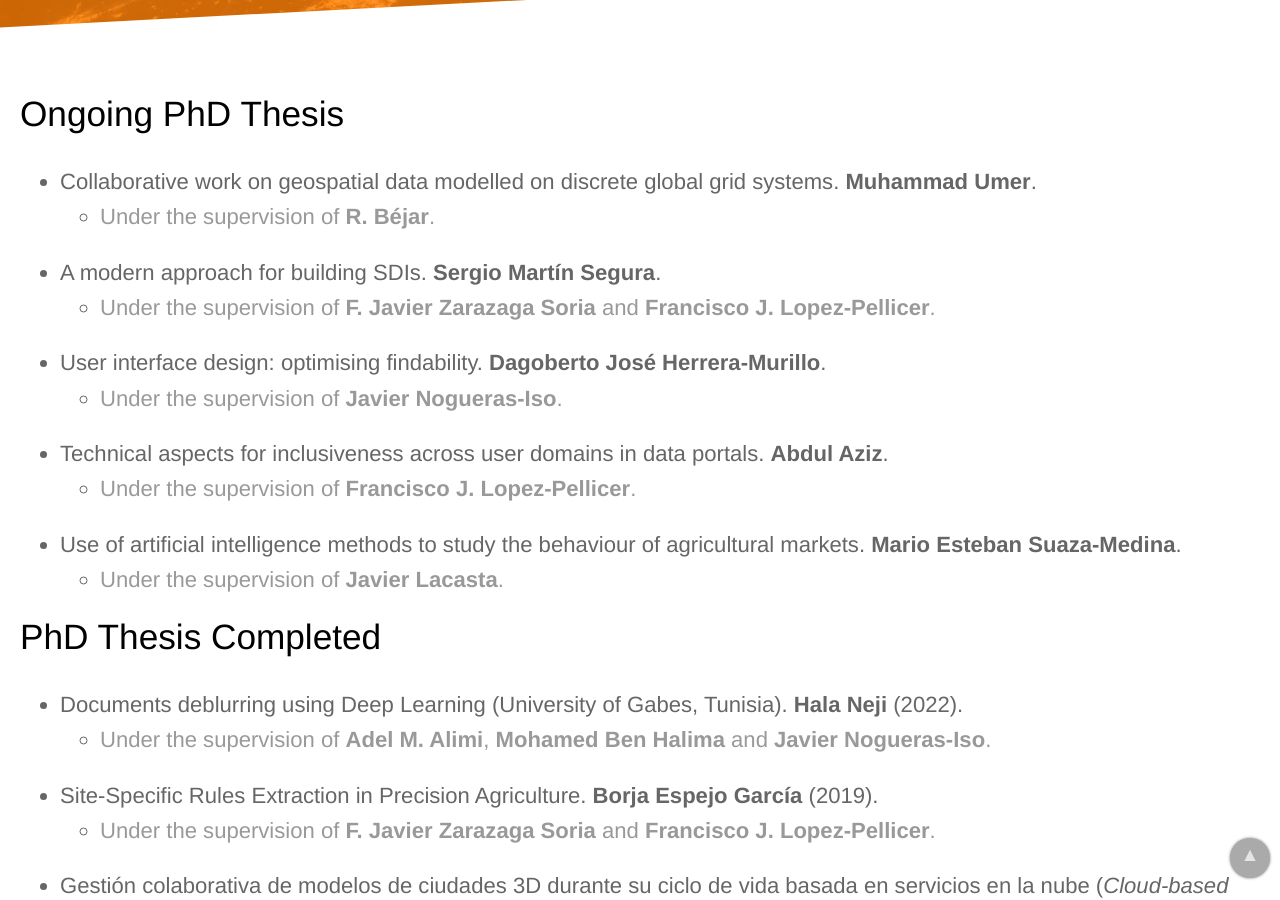
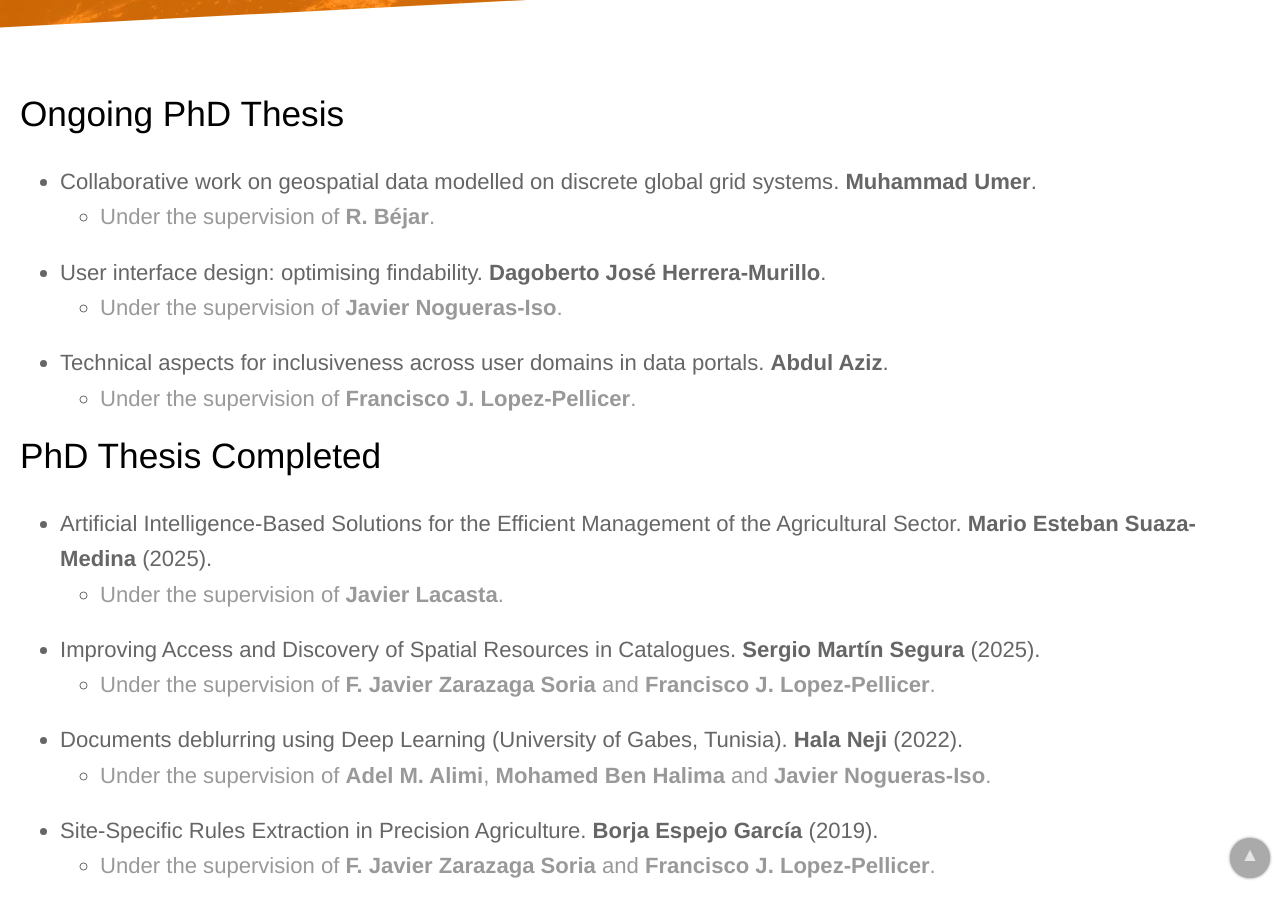
Before and after one commit to IAAA-Lab/IAAA-Lab.github.io, a Jekyll site: the page built from dissertations.md, in a window 1280 px wide and 900 px high, scrolled down 339 px. Built offline with Jekyll 4.4.1, drawn with Linux system fonts in a browser that asks for light colours.

Commit message:
Tesis terminadas de Mario y Sergio

```diff
--- a/dissertations.md
+++ b/dissertations.md
@@ -8,17 +8,17 @@ layout: phd_dissertations
 
 - Collaborative work on geospatial data modelled on discrete global grid systems. **Muhammad Umer**.
   - <span style="color:#999999">Under the supervision of **R. Béjar**.</span>
-- A modern approach for building SDIs. **Sergio Martín Segura**.
-  - <span style="color:#999999">Under the supervision of **F. Javier Zarazaga Soria** and **Francisco J. Lopez-Pellicer**.</span>
 - User interface design: optimising findability. **Dagoberto José Herrera-Murillo**.
   - <span style="color:#999999">Under the supervision of **Javier Nogueras-Iso**.</span>
 - Technical aspects for inclusiveness across user domains in data portals. **Abdul Aziz**.
   - <span style="color:#999999">Under the supervision of **Francisco J. Lopez-Pellicer**.</span>
-- Use of artificial intelligence methods to study the behaviour of agricultural markets. **Mario Esteban Suaza-Medina**.
-  - <span style="color:#999999">Under the supervision of **Javier Lacasta**.</span>
 
 ## PhD Thesis Completed
 
+- Artificial Intelligence-Based Solutions for the Efficient Management of the Agricultural Sector. **Mario Esteban Suaza-Medina** (2025).
+  - <span style="color:#999999">Under the supervision of **Javier Lacasta**.</span>
+- Improving Access and Discovery of Spatial Resources in Catalogues. **Sergio Martín Segura** (2025).
+  - <span style="color:#999999">Under the supervision of **F. Javier Zarazaga Soria** and **Francisco J. Lopez-Pellicer**.</span>
 - Documents deblurring using Deep Learning (University of Gabes, Tunisia). **Hala Neji** (2022).
   - <span style="color:#999999">Under the supervision of **Adel M. Alimi**, **Mohamed Ben Halima**  and **Javier Nogueras-Iso**.</span>
 - Site-Specific Rules Extraction in Precision Agriculture. **Borja Espejo García** (2019).
```
